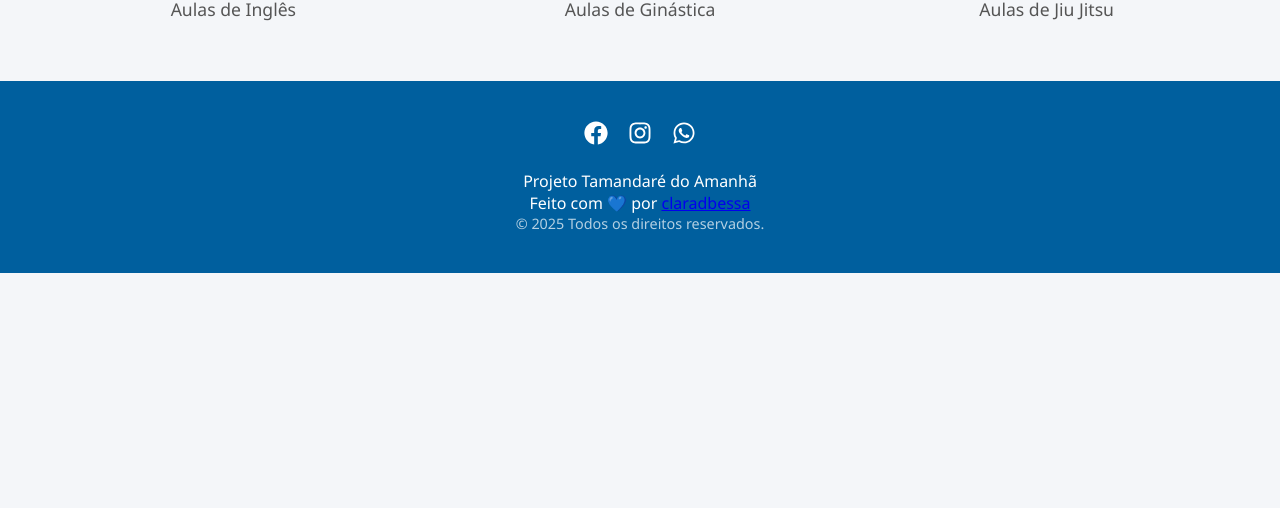
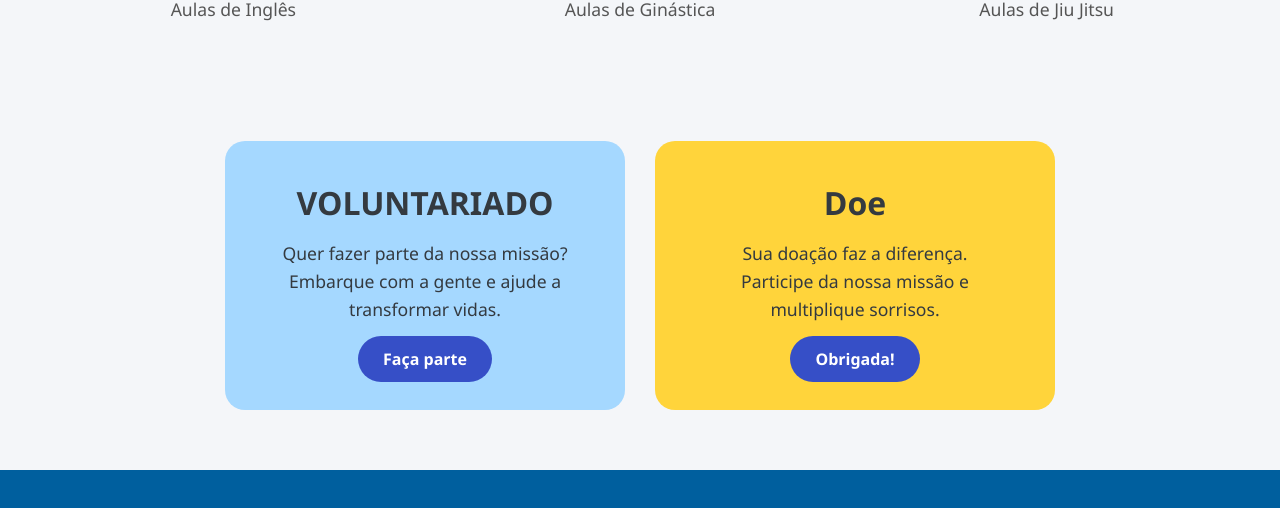
Before and after one commit to claradbessa/tamandaredoamanha, a React (Vite) app in the folder frontend/: page / in a window 1280 px wide. Shown: the part 2283-2791 px from the top of the page. Before the commit the page ends 2556 px from the top, so only its background shows below. Built offline with nearby package versions, Linux system fonts and the light colour scheme.

Commit message:
feat(frontend): cria componente CardSection para o site institucional

```diff
--- /dev/null
+++ b/frontend/src/components/home/CardSection.css
@@ -0,0 +1,57 @@
+.cta-container {
+  display: flex;
+  justify-content: center;
+  gap: 30px;
+  padding: 60px 40px;
+  background-color: var(--cor-branco);
+}
+
+.cta-card {
+  flex: 1;
+  max-width: 400px;
+  padding: 40px;
+  border-radius: 20px;
+  text-align: center;
+  color: #343a40;
+}
+
+.cta-card.voluntariado {
+  background-color: #a5d8ff;
+}
+
+.cta-card.doe {
+  background-color: #ffd43b;
+}
+
+.cta-card h2 {
+  font-size: 2rem;
+  margin-bottom: 15px;
+}
+
+.cta-card p {
+  font-size: 1.1rem;
+  line-height: 1.6;
+  margin-bottom: 25px;
+}
+
+.cta-button {
+  background-color: #364fc7;
+  color: #ffffff;
+  padding: 12px 25px;
+  border-radius: 50px;
+  font-weight: bold;
+  text-decoration: none;
+  transition: opacity 0.2s;
+}
+
+.cta-button:hover {
+  opacity: 0.9;
+}
+
+/* --- Media Query para Responsividade --- */
+@media (max-width: 768px) {
+  .cta-container {
+    flex-direction: column;
+    align-items: center;
+  }
+}
--- /dev/null
+++ b/frontend/src/components/home/CardSection.jsx
@@ -0,0 +1,25 @@
+import { Link } from 'react-router-dom';
+import './CardSection.css';
+
+function CardSection() {
+  return (
+    <div className="cta-container">
+      <div className="cta-card voluntariado">
+        <h2>VOLUNTARIADO</h2>
+        <p>Quer fazer parte da nossa missão? Embarque com a gente e ajude a transformar vidas.</p>
+        <Link to="/contato" className="cta-button">
+          Faça parte
+        </Link>
+      </div>
+      <div className="cta-card doe">
+        <h2>Doe</h2>
+        <p>Sua doação faz a diferença.<br/> Participe da nossa missão e multiplique sorrisos.</p>
+        <Link to="/contato" className="cta-button">
+          Obrigada!
+        </Link>
+      </div>
+    </div>
+  );
+}
+
+export default CardSection;
--- a/frontend/src/pages/HomePage.jsx
+++ b/frontend/src/pages/HomePage.jsx
@@ -4,6 +4,7 @@ import HeroSection from '../components/home/HeroSection';
 import AboutSection from '../components/home/AboutSection';
 import PillarsSection from '../components/home/PillarsSection';
 import ClassroomSection from '../components/home/ClassroomSection';
+import CardSection from '../components/home/CardSection';
 
 function HomePage() {
   return (
@@ -13,6 +14,7 @@ function HomePage() {
       <AboutSection />
       <PillarsSection />
       <ClassroomSection />
+      <CardSection />
 
       {/* Aqui virão as outras secções */}
       <Footer />
```
